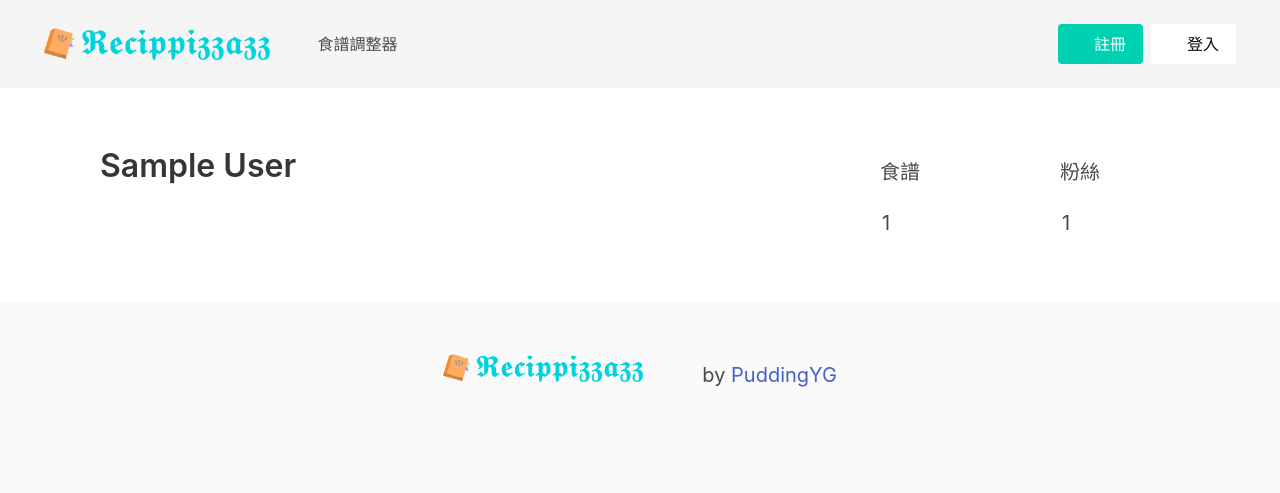
After one commit to pudding0803/ReciPizzazz, a Flask app: a page that uses templates/pages/profile.html in a window 1280 px wide. The commit adds this page. Shown: the top 493 px of the page. Run offline with Flask 3, Linux system fonts and the light colour scheme; tables that the repository leaves empty hold one stand-in row (values such as "Sample post"); some libraries are stand-ins or nearby versions; some web fonts are replaced.

Commit message:
refactor styles and complete basic parts of profile page

```diff
--- a/app.py
+++ b/app.py
@@ -10,7 +10,7 @@ from flask_migrate import Migrate
 from werkzeug.security import generate_password_hash, check_password_hash
 
 from forms import SignupForm, LoginForm, CKEditorForm
-from models import db, User, Recipe
+from models import db, User, Recipe, Followership
 
 config = configparser.ConfigParser()
 config.read('config.ini')
@@ -136,6 +136,23 @@ def logout():
     return redirect(url_for('index'))
 
 
+@app.route('/profile/<name>')
+def profile(name):
+    user = User.query.filter_by(name=name).first()
+    if user:
+        recipe_count = Recipe.query.filter_by(user_id=user.id).count()
+        followed_count = Followership.query.filter_by(followed_id=user.id).count()
+        return render_template(
+            'pages/profile.html',
+            user=user,
+            recipe_count=recipe_count,
+            followed_count=followed_count
+        )
+    else:
+        flash('無此使用者', 'danger')
+        return redirect(url_for('index'))
+
+
 @app.route('/ingredient_adjustment')
 def ingredient_adjustment():
     return render_template('pages/ingredient-adjustment.html')
--- a/templates/includes/footer.html
+++ b/templates/includes/footer.html
@@ -1,6 +1,5 @@
 <footer class="footer">
-    <div class="content has-text-centered is-size-5">
-        <p>
+    <div class="content is-size-5 has-text-centered">
         <img src="{{ url_for('static', filename='logo.png') }}" alt="Recipizzazz" width="200">
         <a href="https://github.com/pudding0803/ReciPizzazz">
             <span class="icon is-large">
@@ -8,6 +7,5 @@
             </span>
         </a>
         by <a href="https://github.com/pudding0803">PuddingYG</a>
-        </p>
     </div>
 </footer>
--- a/templates/includes/header.html
+++ b/templates/includes/header.html
@@ -38,7 +38,7 @@
                     <div class="navbar-item">
                         <div class="buttons">
                             {% if current_user.is_authenticated %}
-                                <a class="button is-light has-text-primary" href="{{ url_for('ingredient_adjustment') }}">
+                                <a class="button is-light has-text-primary" href="{{ url_for('profile', name=current_user.name) }}">
                                     <span class="icon has-text-primary">
                                         <i class="fas fa-user"></i>
                                     </span>
--- a/templates/pages/ingredient-adjustment.html
+++ b/templates/pages/ingredient-adjustment.html
@@ -2,13 +2,13 @@
 
 {% block content %}
     <div class="columns block">
-        <div class="column is-2">
+        <div class="column is-3">
             <span class="is-size-5 has-text-weight-bold">材料</span>
         </div>
-        <div class="column is-1">
+        <div class="column is-2">
             <span class="is-size-5 has-text-weight-bold">量</span>
         </div>
-        <div class="column is-1">
+        <div class="column is-2">
             <span class="is-size-5 has-text-weight-bold">更新量</span>
         </div>
     </div>
--- /dev/null
+++ b/templates/pages/profile.html
@@ -0,0 +1,49 @@
+{% extends 'base.html' %}
+
+{% block content %}
+    <div class="columns p-6">
+        <div class="column columns is-8">
+            <p class="title is-3">{{ user.name }}</p>
+            {% if current_user.is_authenticated and user.id != current_user.id %}
+                <button class="button is-primary">
+                    <span class="icon-text">
+                        <span class="icon">
+                            <i class="fa-solid fa-plus"></i>
+                        </span>
+                        <span>追蹤</span>
+                    </span>
+                </button>
+                <button class="button is-info">
+                    <span class="icon-text">
+                        <span class="icon">
+                            <i class="fa-solid fa-check"></i>
+                        </span>
+                        <span>追蹤中</span>
+                    </span>
+                </button>
+            {% endif %}
+        </div>
+        <div class="column is-2 has-text-centered">
+            <div class="content">
+                <span class="icon-text">
+                    <span class="icon">
+                        <i class="fa-solid fa-book"></i>
+                    </span>
+                    <span class="is-size-5">食譜</span>
+                </span>
+            </div>
+            <p class="is-size-5">{{ recipe_count }}</p>
+        </div>
+        <div class="column is-2 has-text-centered">
+            <div class="content">
+                <span class="icon-text">
+                    <span class="icon">
+                        <i class="fa-solid fa-users"></i>
+                    </span>
+                    <span class="is-size-5">粉絲</span>
+                </span>
+            </div>
+            <p class="is-size-5">{{ followed_count }}</p>
+        </div>
+    </div>
+{% endblock %}
```
Also changed, not shown: templates/pages/index.html (+6 -6 lines). Lines whose indentation alone changed are shown as unchanged.
